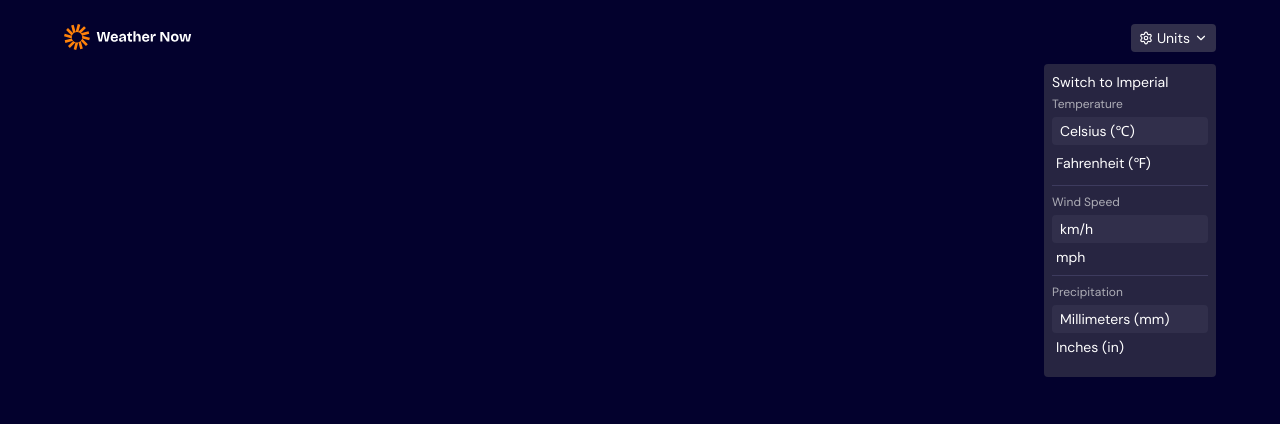
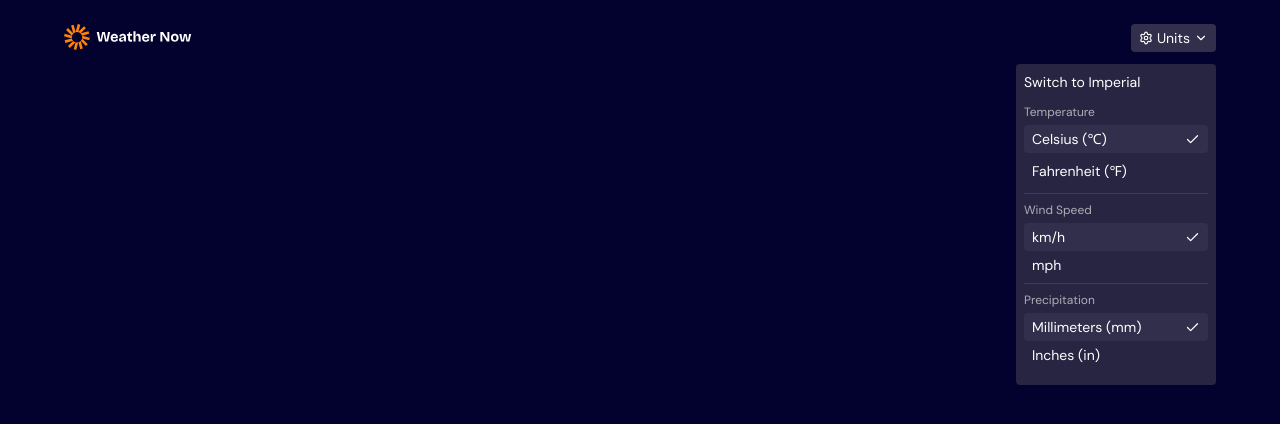
Before and after one commit to opeyemi-code/WEATHER-APP, a React (Vite) app: page / in a window 1280 px wide. Both pictures are taken after a click on the button "Units". Shown: the top 424 px of the page. Built offline with nearby package versions, Linux system fonts and the light colour scheme; no server answers.

Commit message:
feat: implement weather unit switching functionality - add state management for temperature, wind speed, and precipitation units - create toggle states for unit selection - implement toggle behavior for switching between units

```diff
--- a/src/Types/models.ts
+++ b/src/Types/models.ts
@@ -18,4 +18,12 @@ export type DataContextType = {
   setSelectedDay: React.Dispatch<React.SetStateAction<string>>;
   location: LocationType;
   setLocation: React.Dispatch<React.SetStateAction<LocationType>>;
+  locationError: string | null;
+  setLocationError: React.Dispatch<React.SetStateAction<string | null>>;
+  isTemperatureUnit: string;
+  setIsTemperatureUnit: React.Dispatch<React.SetStateAction<string>>;
+  isWindSpeedUnit: string;
+  setIsWindSpeedUnit: React.Dispatch<React.SetStateAction<string>>;
+  isPrecipitationUnit: string;
+  setIsPrecipitationUnit: React.Dispatch<React.SetStateAction<string>>;
 };
--- a/src/components/AppContent.tsx
+++ b/src/components/AppContent.tsx
@@ -3,14 +3,20 @@ import Header from "./Header";
 import WeatherContent from "./states/WeatherContent";
 import WeatherLoadingState from "./states/WeatherLoadingStates";
 import WeatherErrorState from "./states/WeatherErrorState";
+import { useContext } from "react";
+import DataContext from "@/context/DataContext";
 
 function AppContent() {
   const { data: weather, isLoading, isError } = useWeather();
+  const { locationError } = useContext(DataContext)!;
+
+  console.log(weather);
+
   return (
-    <div className="px-[5%] py-6 md:px-[10]">
+    <div className="px-[5%] py-6">
       <Header />
-      {isLoading && <WeatherLoadingState />}
-      {isError && <WeatherErrorState />}
+      {isLoading && !locationError && <WeatherLoadingState />}
+      {(isError || locationError) && <WeatherErrorState />}
       {weather && <WeatherContent />}
     </div>
   );
--- a/src/components/Dropdown.tsx
+++ b/src/components/Dropdown.tsx
@@ -1,30 +1,95 @@
+import DataContext from "@/context/DataContext";
+import { Check } from "lucide-react";
+import { useContext, useState } from "react";
+
 function Dropdown() {
+  const [isCelsius, setIsCelsius] = useState<boolean>(true);
+  const [isFahrenheit, setIsFahrenheit] = useState<boolean>(false);
+  const [isKilometerPerHour, setIsKilometerPerHour] = useState<boolean>(true);
+  const [isMilesPerHour, setIsMilesPerHour] = useState<boolean>(false);
+  const [isMillimeters, setIsMillimeters] = useState<boolean>(true);
+  const [isInches, setIsInches] = useState<boolean>(false);
+  const { setIsTemperatureUnit, setIsWindSpeedUnit, setIsPrecipitationUnit } =
+    useContext(DataContext)!;
+
+  function toggleTemperatureUnit(e: React.MouseEvent<HTMLButtonElement>) {
+    if (e.currentTarget.className.includes("celsius")) {
+      setIsTemperatureUnit("celsius");
+      setIsCelsius(true);
+      setIsFahrenheit(false);
+    } else {
+      setIsTemperatureUnit("fahrenheit");
+      setIsCelsius(false);
+      setIsFahrenheit(true);
+    }
+  }
+
+  function toggleWindSpeedUnit(e: React.MouseEvent<HTMLButtonElement>) {
+    if (e.currentTarget.className.includes("kilometer-per-hour")) {
+      setIsWindSpeedUnit("km/h");
+      setIsKilometerPerHour(true);
+      setIsMilesPerHour(false);
+    } else {
+      setIsWindSpeedUnit("mph");
+      setIsKilometerPerHour(false);
+      setIsMilesPerHour(true);
+    }
+  }
+
+  function togglePrecipitationUnit(e: React.MouseEvent<HTMLButtonElement>) {
+    if (e.currentTarget.className.includes("millimeters")) {
+      setIsPrecipitationUnit("mm");
+      setIsMillimeters(true);
+      setIsInches(false);
+    } else {
+      setIsWindSpeedUnit("in");
+      setIsMillimeters(false);
+      setIsInches(true);
+    }
+  }
+
   return (
-    <div className="absolute z-10 top-8 bg-(--neutral-800) p-2 my-2 text-(--neutral-0) text-sm rounded-sm w-43">
+    <div className="absolute z-10 top-8 bg-(--neutral-800) p-2 my-2 text-(--neutral-0) text-sm rounded-sm w-50">
       <div>
         <button type="button" className="w-full text-left">
           Switch to Imperial
         </button>
 
-        <div className="my-1 border-b border-(--neutral-600)">
+        <div className="mt-3 mb-1 border-b border-(--neutral-600)">
           <h6 className="text-(--neutral-300) text-[0.75rem]">Temperature</h6>
           <ul className="py-1">
             <li>
               <button
+                onClick={(e) => toggleTemperatureUnit(e)}
                 type="button"
                 role="menuitem"
-                className="w-full text-left bg-(--neutral-700) px-2 py-1 rounded-sm"
+                className={`${isCelsius ? "bg-(--neutral-700)" : ""} celsius w-full flex justify-between items-center text-left px-2 py-1 rounded-sm hover:cursor-pointer`}
               >
-                Celsius (&#8451;)
+                <span>
+                  Celsius <span arial-hidden="true">(&#8451;)</span>
+                </span>
+                <Check
+                  className={`${!isCelsius ? "hidden" : "block"}`}
+                  size={15}
+                  arial-hidden="true"
+                />
               </button>
             </li>
             <li>
               <button
+                onClick={(e) => toggleTemperatureUnit(e)}
                 type="button"
                 role="menuitem"
-                className="w-full text-left my-1 p-1"
+                className={`${isFahrenheit ? "bg-(--neutral-700)" : ""} fahrenheit w-full text-left my-1 px-2 p-1 flex justify-between items-center rounded-sm hover:cursor-pointer`}
               >
-                Fahrenheit (&#8457;)
+                <span>
+                  Fahrenheit <span aria-hidden="true"> (&#8457;)</span>
+                </span>
+                <Check
+                  className={`${!isFahrenheit ? "hidden" : "block"}`}
+                  size={15}
+                  arial-hidden="true"
+                />
               </button>
             </li>
           </ul>
@@ -37,20 +102,32 @@ function Dropdown() {
           <ul className="py-1">
             <li>
               <button
+                onClick={(e) => toggleWindSpeedUnit(e)}
                 type="button"
                 role="menuitem"
-                className="w-full text-left bg-(--neutral-700) px-2 py-1 rounded-sm"
+                className={`${isKilometerPerHour ? "bg-(--neutral-700)" : ""} kilometer-per-hour w-full text-left px-2 py-1 rounded-sm flex justify-between items-center hover:cursor-pointer`}
               >
                 km/h
+                <Check
+                  className={`${!isKilometerPerHour ? "hidden" : "block"}`}
+                  size={15}
+                  arial-hidden="ture"
+                />
               </button>
             </li>
             <li>
               <button
+                onClick={(e) => toggleWindSpeedUnit(e)}
                 type="button"
                 role="menuitem"
-                className="w-full text-left p-1"
+                className={`${isMilesPerHour ? "bg-(--neutral-700)" : ""} miles-per-hour w-full text-left px-2 p-1 flex justify-between items-center hover:cursor-pointer`}
               >
                 mph
+                <Check
+                  className={`${!isMilesPerHour ? "hidden" : "block"}`}
+                  size={15}
+                  arial-hidden="true"
+                />
               </button>
             </li>
           </ul>
@@ -63,28 +140,45 @@ function Dropdown() {
           <ul className="py-1">
             <li>
               <button
+                onClick={(e) => togglePrecipitationUnit(e)}
                 type="button"
                 role="menuitem"
-                className="w-full text-left bg-(--neutral-700) px-2 py-1 rounded-sm"
+                className={`${isMillimeters ? "bg-(--neutral-700)" : ""} millimeters w-full text-left px-2 py-1 rounded-sm flex justify-between items-center hover:cursor-pointer`}
               >
+                <span>
                   Millimeters (
                   <abbr className="no-underline" title="millimeters">
                     mm
                   </abbr>
                   )
+                </span>
+                <Check
+                  className={`${!isMillimeters ? "hidden" : "block"}`}
+                  size={15}
+                  arial-hidden="true"
+                />
               </button>
             </li>
             <li>
               <button
+                onClick={(e) => togglePrecipitationUnit(e)}
                 type="button"
                 role="menuitem"
-                className="w-full text-left p-1"
+                className={`${isInches ? "bg-(--neutral-700)" : ""} inches w-full text-left px-2 p-1 flex justify-between items-center hover:cursor-pointer`}
               >
+                <span>
+                  {" "}
                   Inches (
                   <abbr className="no-underline" title="inches">
                     in
                   </abbr>
                   )
+                </span>
+                <Check
+                  className={`${!isInches ? "hidden" : "block"}`}
+                  size={15}
+                  arial-hidden="true"
+                />
               </button>
             </li>
           </ul>
--- a/src/context/DataContext.tsx
+++ b/src/context/DataContext.tsx
@@ -11,10 +11,17 @@ export function DataProvider({ children }: ProviderProps) {
     longitude: 0,
     latitude: 0,
   });
+  const [locationError, setLocationError] = useState<string | null>(null);
+  const [isTemperatureUnit, setIsTemperatureUnit] = useState("celsius");
+  const [isWindSpeedUnit, setIsWindSpeedUnit] = useState("km/h");
+  const [isPrecipitationUnit, setIsPrecipitationUnit] = useState("mm");
 
   useEffect(() => {
     if (navigator.geolocation) {
-      navigator.geolocation.getCurrentPosition(success);
+      navigator.geolocation.getCurrentPosition(success, (err) => {
+        // Called when user denies or geolocation fails
+        setLocationError(err.message || "Location access denied");
+      });
 
       function success(position: GeolocationPosition) {
         setLocation({
@@ -22,6 +29,8 @@ export function DataProvider({ children }: ProviderProps) {
           latitude: position.coords.latitude,
         });
       }
+    } else {
+      setLocationError("Geolocation is not supported by your browser");
     }
   }, []);
 
@@ -38,6 +47,14 @@ export function DataProvider({ children }: ProviderProps) {
         setSelectedDay,
         location,
         setLocation,
+        locationError,
+        setLocationError,
+        isTemperatureUnit,
+        setIsTemperatureUnit,
+        isWindSpeedUnit,
+        setIsWindSpeedUnit,
+        isPrecipitationUnit,
+        setIsPrecipitationUnit,
       }}
     >
       {children}
--- a/src/context/UseWeather.tsx
+++ b/src/context/UseWeather.tsx
@@ -12,11 +12,11 @@ function useWeather() {
   const { location } = context;
 
   return useQuery({
-    queryKey: ["weather"],
+    queryKey: ["weather", location.latitude, location.longitude],
     enabled: location.latitude !== 0 && location.longitude !== 0,
     queryFn: () =>
       fetch(
-        `https://api.open-meteo.com/v1/forecast?latitude=${location.latitude}&longitude=${location.longitude}&current=temperature_2m,wind_speed_10m&hourly=temperature_2m`,
+        `https://api.open-meteo.com/v1/forecast?latitude=${location.latitude}&longitude=${location.longitude}&temperature_unit=celsius&current=temperature_2m,wind_speed_10m&hourly=temperature_2m`,
       ).then((res) => res.json()),
   });
 }
```
Lines whose indentation alone changed are shown as unchanged.
